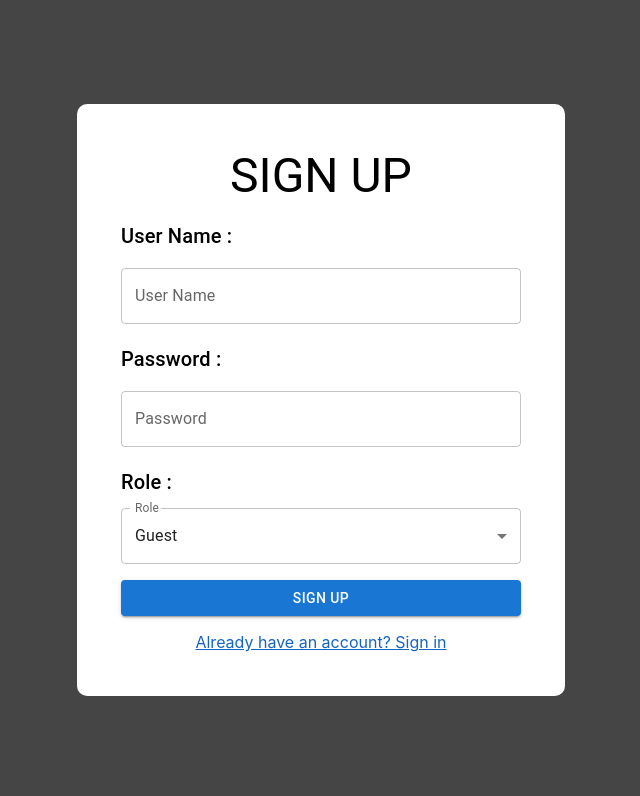
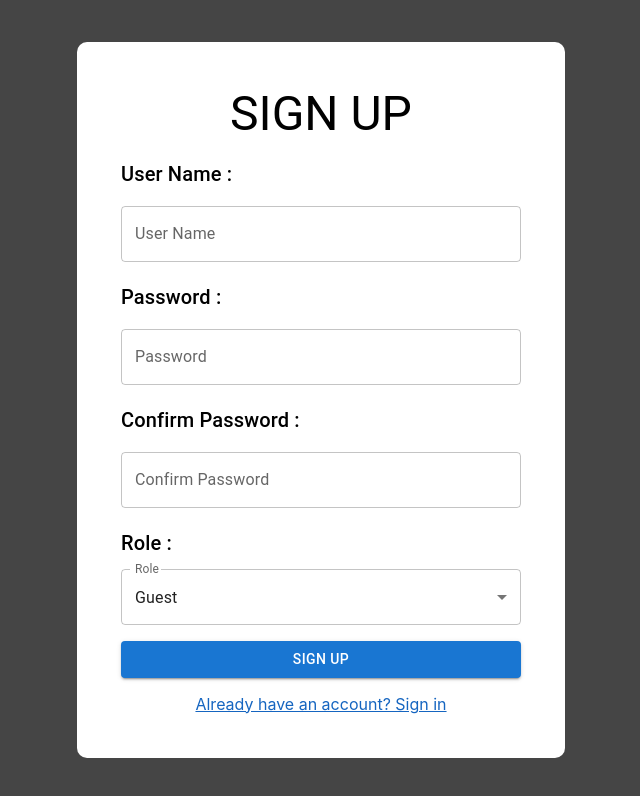
Before and after one commit to HarshRa3/apicrud, a React (Create React App) app: page /signup in a window 1280 px wide. Shown: the top 796 px of the page, without its empty margins (319-959 px from the left). Built offline with nearby package versions, Linux system fonts and the light colour scheme.

Commit message:
confirm password has been solved

```diff
--- a/src/components/SignIn.jsx
+++ b/src/components/SignIn.jsx
@@ -6,7 +6,7 @@ import { signInScheema } from "../schemas";
 import "../components/stylecss/style.css";
 import { useDispatch, useSelector } from "react-redux";
 import { resetReducer, signInApi } from "../redux/Slices/signinSlice";
-import CircularProgress from "@mui/material/CircularProgress";
+import CircularProgress from '@mui/material/CircularProgress';
 import { jwtDecode } from "jwt-decode";
 import { ToastContainer, toast } from "react-toastify";
 
@@ -16,6 +16,7 @@ const SignIn = () => {
   const dispatch = useDispatch();
   const signinSlice = useSelector((state) => state.signIn);
   const status = signinSlice.loading;
+  console.log(status);
   useEffect(() => {
     if (signinSlice.isSuccess && signinSlice.data.token) {
       const decode = jwtDecode(signinSlice.data.token);
@@ -29,6 +30,7 @@ const SignIn = () => {
       else if(decode.role==='Admin'){
         navigate("/admin")
       }
+      setButtonDisable(true)
     }
     else if (signinSlice.data.error === 1) {
       toast.error("user does not exist!",{autoClose: 1000});
--- a/src/components/SignUp.jsx
+++ b/src/components/SignUp.jsx
@@ -10,45 +10,49 @@ import {
   Typography,
 } from "@mui/material";
 import { useFormik } from "formik";
-import React, { useEffect } from "react";
+import React, { useEffect, useState } from "react";
 import { NavLink, useNavigate } from "react-router-dom";
 import { signUpSchema } from "../schemas";
 import "../components/stylecss/style.css";
 import { useDispatch, useSelector } from "react-redux";
-import { resetReducer, signUpApi } from "../redux/Slices/signupSlice";
+import { resetReducer, signUpApi, startLoading } from "../redux/Slices/signupSlice";
 import { ToastContainer, toast } from "react-toastify";
 import "react-toastify/dist/ReactToastify.css";
+import CircularProgress from '@mui/material/CircularProgress';
 
 const SignUp = () => {
   const navigate = useNavigate();
-
+  const [buttonDisable, setButtonDisable] = useState(false);
   const dispatch = useDispatch();
   const signupSlice = useSelector((state) => state.signUp);
-  // console.log(signupSlice);
+  const statuS = signupSlice.loading;
+  console.log(statuS);
   useEffect(() => {
     if (signupSlice.data.error === 1) {
-      toast.error("User already exits !!!!!");
+      toast.error("User already exists!");
+      setButtonDisable(false);
       dispatch(resetReducer());
     } else if (signupSlice.data.error === 0) {
       navigate("/");
-      toast.success("signUp successfully");
+      toast.success("Sign up successful");
+      setButtonDisable(true);
       dispatch(resetReducer());
     }
   }, [signupSlice.isSuccess]);
+
   const formik = useFormik({
     initialValues: {
       name: "",
       password: "",
+      confirm_password: "",
       role: "Guest",
     },
     validationSchema: signUpSchema,
     onSubmit: (values) => {
       try {
-          dispatch(signUpApi(values));
-          console.log(signUpApi(values));
-          dispatch(resetReducer());
-        }
-      catch (error) {
+        dispatch(startLoading());
+        dispatch(signUpApi(values));
+      } catch (error) {
         dispatch(resetReducer());
       }
     },
@@ -105,6 +109,25 @@ const SignUp = () => {
                 </Typography>
               }
             />
+            <Typography variant="h6" sx={{ textAlign: "left" }}>
+              Confirm Password :
+            </Typography>
+            <TextField
+              fullWidth
+              label="Confirm Password"
+              type="password"
+              name="confirm_password"
+              value={formik.values.confirm_password}
+              onChange={formik.handleChange}
+              onBlur={formik.handleBlur}
+              helperText={
+                <Typography variant="p" color={"red"}>
+                  {formik.errors.confirm_password &&
+                    formik.touched.confirm_password &&
+                    formik.errors.confirm_password}
+                </Typography>
+              }
+            />
             <Box>
               <Typography variant="h6" sx={{ textAlign: "left", mb: "10px" }}>
                 Role :
@@ -125,9 +148,20 @@ const SignUp = () => {
                 </Select>
               </FormControl>
             </Box>
-            <Button variant="contained" type="submit">
-              Sign up
-            </Button>
+
+            {statuS ? (
+              <Box sx={{ display: "flex", justifyContent: "center" }}>
+                <CircularProgress />
+              </Box>
+            ) : (
+              <Button
+                variant="contained"
+                type="submit"
+                disabled={buttonDisable}
+              >
+                Sign Up
+              </Button>
+            )}
           </Stack>
           <Box>
             <NavLink style={{ color: "#1565c0" }} to={"/"} variant="body2">
@@ -136,7 +170,7 @@ const SignUp = () => {
           </Box>
         </Stack>
       </Box>
-      <ToastContainer/>
+      <ToastContainer />
     </>
   );
 };
--- a/src/redux/Slices/signinSlice.js
+++ b/src/redux/Slices/signinSlice.js
@@ -1,5 +1,5 @@
 import { createSlice } from "@reduxjs/toolkit";
-import store from "../store";
+import  { dispatch } from "../store";
 import Instance from "../Axios/Instance";
 
 const initialState = {
@@ -39,15 +39,15 @@ const signIn = createSlice({
 });
 
 export const signInApi = async (payload) => {
-  store.dispatch(startLoading());
+  dispatch(startLoading());
   try {
     let response = await Instance.post(
       `login?username=${payload.name}&password=${payload.password}`
     );
-    store.dispatch(signIn.actions.loginSuccessful(response.data));
+    dispatch(signIn.actions.loginSuccessful(response.data));
     console.log(response.data);
   } catch (e) {
-    store.dispatch(signIn.actions.hasError(e));
+    dispatch(signIn.actions.hasError(e));
   }
 };
 export const { startLoading, loginSuccessful, hasError, resetReducer } =
--- a/src/redux/Slices/signupSlice.js
+++ b/src/redux/Slices/signupSlice.js
@@ -1,16 +1,15 @@
 import { createSlice } from "@reduxjs/toolkit";
-import { dispatch } from "../store";
 import Instance from "../Axios/Instance";
 
 const initialState = {
   loading: false,
   isError: false,
   isSuccess: false,
-  data: [],
+  data: {},
 };
 
 const signUp = createSlice({
-  name: "signup",
+  name: "signUp",
   initialState: initialState,
   reducers: {
     startLoading: (state) => {
@@ -38,19 +37,16 @@ const signUp = createSlice({
   },
 });
 
-export const signUpApi = async (payload) => {
-  dispatch(startLoading());
+export const signUpApi = (payload) => async (dispatch) => {
   try {
     let response = await Instance.post(
-      `add_user?username=${payload.name}&password=${payload.password}&role=${payload.role}`,{payload}
+      `add_user?username=${payload.name}&password=${payload.password}&role=${payload.role}`
     );
     dispatch(signUp.actions.loginSuccessful(response.data));
-    console.log(response.data);
   } catch (e) {
     dispatch(signUp.actions.hasError(e));
   }
 };
-export const { startLoading, loginSuccessful, hasError, resetReducer } =
-  signUp.actions;
+export const { startLoading, loginSuccessful, hasError, resetReducer } = signUp.actions;
 
 export default signUp.reducer;
--- a/src/schemas/index.js
+++ b/src/schemas/index.js
@@ -1,7 +1,8 @@
 import * as Yup from 'yup'
 export const signUpSchema=Yup.object({
     name:Yup.string().min(3,"username should be in 3 letter").max(25).required('Please Enter Your Name')
-    ,password:Yup.string().min(6,"password must be 6 letter").required('Please Enter Your Password')
+    ,password:Yup.string().min(6,"password must be 6 letter").matches(/^(?=.*[a-z])(?=.*[A-Z])(?=.*\d)/, 'Password must contain at least one lowercase letter and one digit').required('Please Enter Your Password'),
+    confirm_password:Yup.string().oneOf([Yup.ref("password"), null], "Passwords don't match").required('Confirm your password!')
 })
 export const signInScheema=Yup.object({
     name:Yup.string().min(3,'username should be in 3 letter').max(25).required('Please Enter Your Correct Name'),
```
Also changed, not shown: src/utills/RegisterApi.js (deleted).
